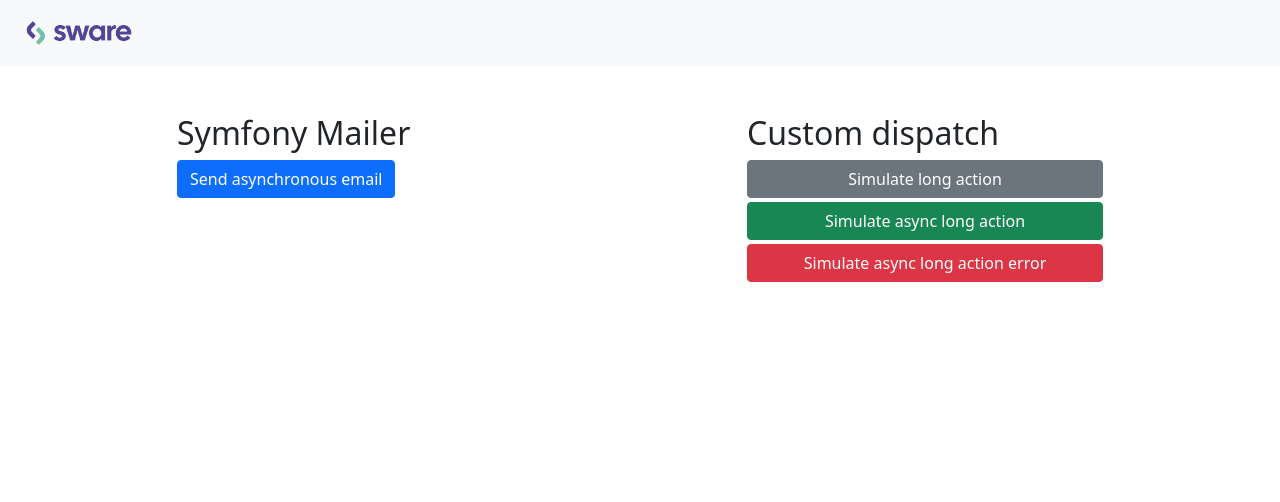
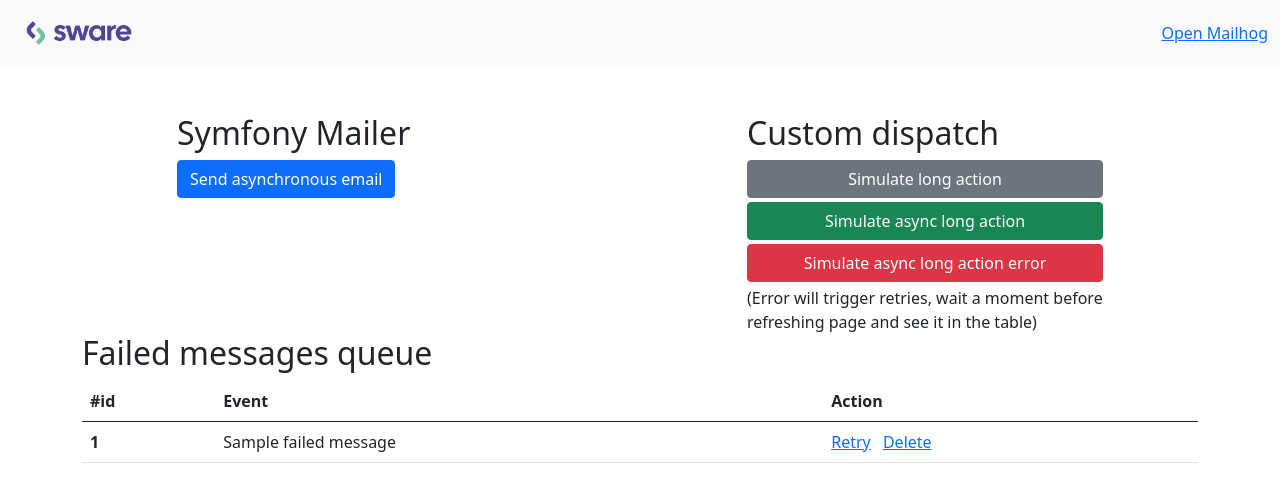
Before and after one commit to mickael-danjoux/Symfony_worker, a Symfony app: template templates/index.html.twig in a window 1280 px wide. Shown: the top 502 px of the page. Run offline with Twig, Linux system fonts and the light colour scheme; the template is opened without the code that fills it: most values are stand-ins (such as "Sample title", 1, 10 or a date in 2020); some libraries are stand-ins or nearby versions.

Commit message:
Display Failed queue

```diff
--- a/config/services.yaml
+++ b/config/services.yaml
@@ -22,3 +22,6 @@ services:
 
     # add more service definitions when explicit configuration is needed
     # please note that last definitions always *replace* previous ones
+
+    App\Repository\FailedMessageRepository:
+        arguments: [ '@messenger.transport.failed' ]
--- a/templates/base.html.twig
+++ b/templates/base.html.twig
@@ -23,6 +23,7 @@
         <a href="/">
             <img src="/img/logo.png" alt="Sware logo" height="50" />
         </a>
+        <a href="http://127.0.0.1:8025" target="_blank">Open Mailhog</a>
     </div>
 </nav>
 <div class="container mt-5">
--- a/templates/index.html.twig
+++ b/templates/index.html.twig
@@ -4,9 +4,7 @@
 
 {% block body %}
     <div class="row justify-content-around">
-        <div class="col-12">
-        </div>
-        <div class="col-12 col-md-6 col-lg-4">
+        <div class="col-12 col-md-6 col-lg-4  mb-5">
             <h2>Symfony Mailer</h2>
             {{ form_start(form) }}
             {{ form_rest(form) }}
@@ -22,8 +20,34 @@
                     action</a>
                 <a href="{{ path('app_long_action_async',{error: true}) }}" class="btn btn-danger mb-1">Simulate async long
                     action error</a>
+                <span>(Error will trigger retries, wait a moment before refreshing page and see it in the table)</span>
             </div>
         </div>
+        <div class="col-12">
+            <h2>Failed messages queue</h2>
+            <table class="table">
+                <thead>
+                <tr>
+                    <th scope="col">#id</th>
+                    <th scope="col">Event</th>
+                    <th scope="col">Action</th>
+                </tr>
+                </thead>
+                <tbody>
+                {% for message in failedMessages %}
+                <tr>
+                    <th scope="row">{{ message.id }}</th>
+                    <td>{{ message.title }}</td>
+                    <td>
+                        <a href="{{ path('app_retry_message',{id: message.id}) }}" class="me-2">Retry</a>
+                        <a href="{{ path('app_remove_message',{id: message.id}) }}">Delete</a>
+                    </td>
+                </tr>
+                {% endfor %}
+                </tbody>
+            </table>
+        </div>
+
     </div>
 {% endblock %}
 
@@ -34,7 +58,5 @@
           ev.target.classList.add('disabled');
         });
       };
-
     </script>
-
 {% endblock %}
```
Also changed, not shown: src/Controller/IndexController.php (+32 -2 lines), src/Entity/FailedMessage.php (added, +33 -0 lines), src/Repository/FailedMessageRepository.php (added, +34 -0 lines), 1 other file.
